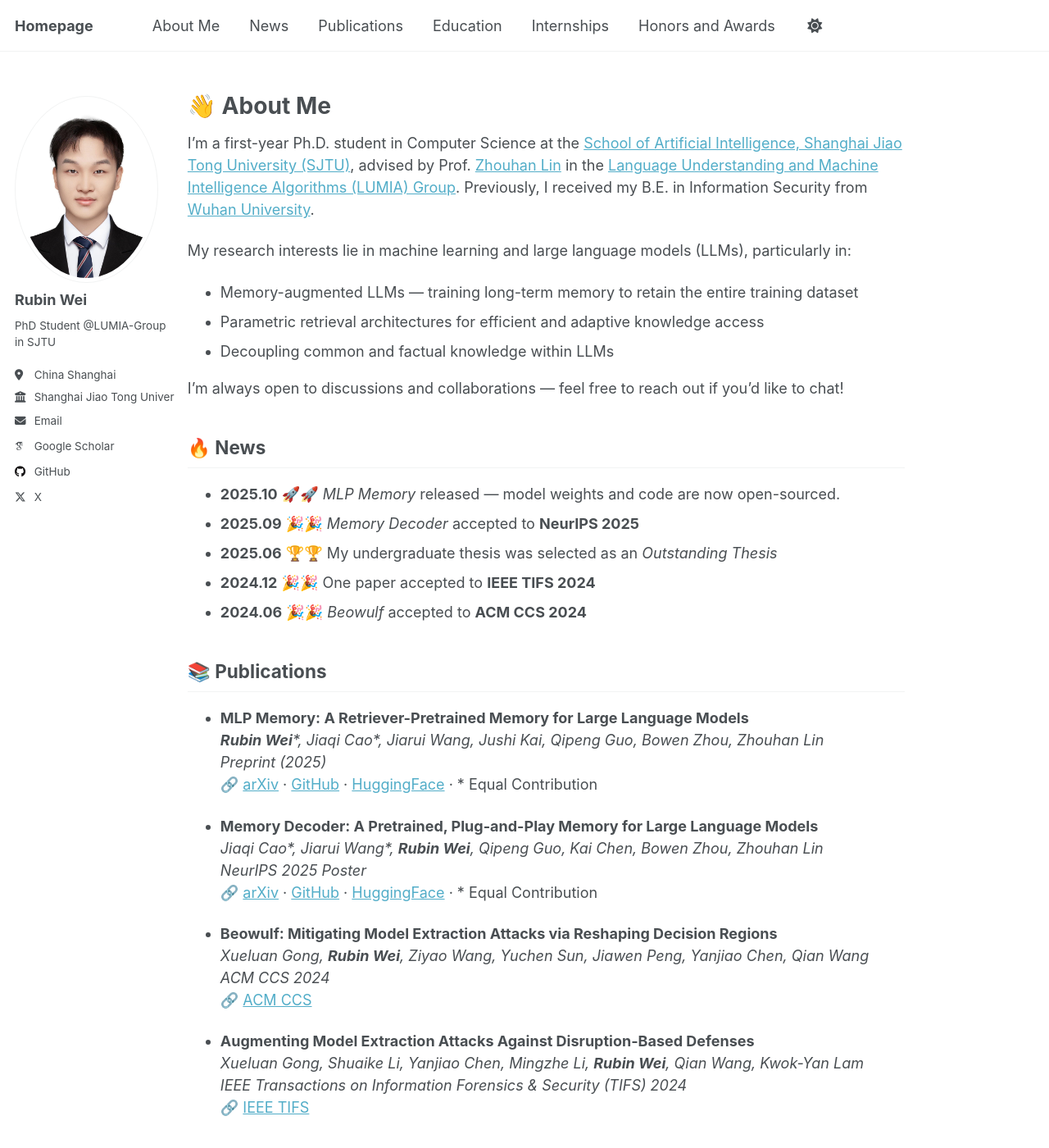
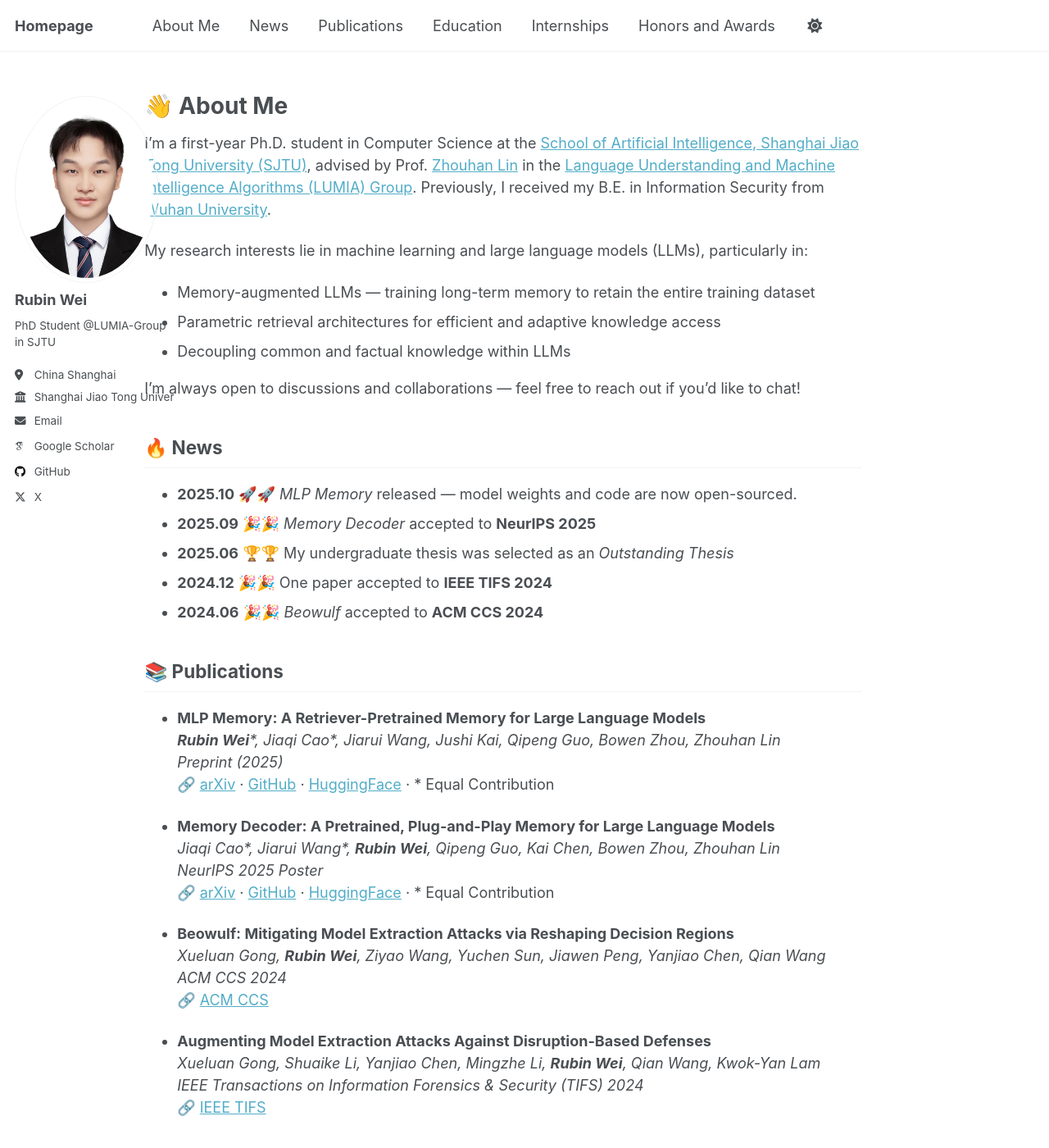
Before and after one commit to Rubin-Wei/Rubin-Wei.github.io, a Jekyll site: the page built from _pages/about.md, in a window 1280 px wide and 1400 px high. Shown: the whole window at 82% size. Built offline with Jekyll 4.4.1, drawn with Linux system fonts in a browser that asks for light colours; some web fonts are replaced.

Commit message:
layout: fix

```diff
--- a/_sass/layout/_page.scss
+++ b/_sass/layout/_page.scss
@@ -18,9 +18,9 @@
 
 .page {
   @include breakpoint($large) {
-    @include span(10.5 of 12 last);
+    @include span(11 of 12 last);
     @include prefix(0.5 of 12);
-    @include suffix(1.5 of 12);
+    @include suffix(2.0 of 12);
   }
 
   .page__inner-wrap {
```
